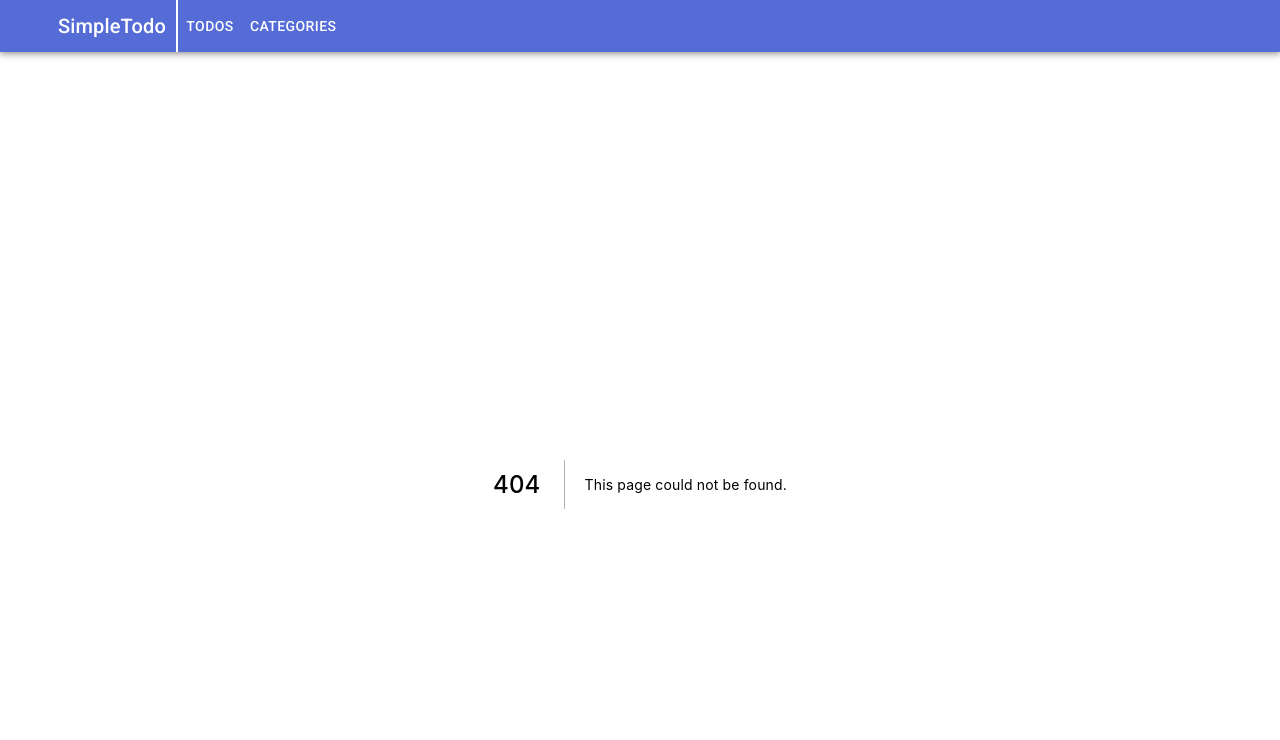
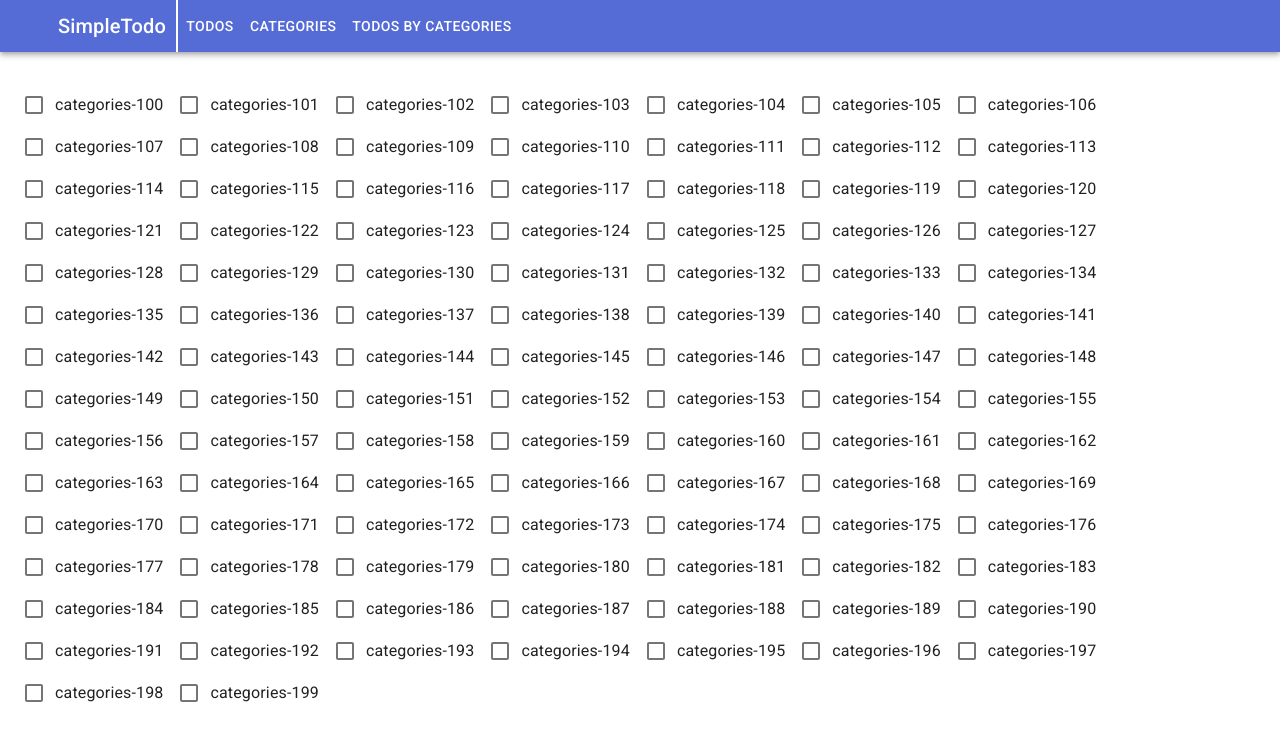
Before and after one commit to rayzaarasj/nextjs-graphql-simple-todo-fe, a Next.js app: page /todos-by-categories in a window 1280 px wide. Before the commit this address had no page. Shown: the top 740 px of the page. Built offline with nearby package versions, Linux system fonts and the light colour scheme; no server answers.

Commit message:
try checkboxes with state

```diff
--- a/src/components/Header.tsx
+++ b/src/components/Header.tsx
@@ -28,6 +28,9 @@ export const Header: FC = () => {
           <Button color="inherit" href="/categories">
             Categories
           </Button>
+          <Button color="inherit" href="/todos-by-categories">
+            Todos by Categories
+          </Button>
         </Toolbar>
       </Container>
     </AppBar>
--- a/src/pages/categories/index.tsx
+++ b/src/pages/categories/index.tsx
@@ -9,7 +9,7 @@ import React, { ReactElement } from 'react';
 import { Category } from '../../components/Category';
 import { useGetCategoriesQuery } from '../../__generated__/graphql';
 
-type CategoryType = {
+export type CategoryType = {
   id: number;
   category: string;
 };
--- /dev/null
+++ b/src/pages/todos-by-categories/index.tsx
@@ -0,0 +1,62 @@
+import { Checkbox, Container, FormControlLabel } from '@material-ui/core';
+import { Box, CircularProgress } from '@material-ui/core';
+import React, { ReactElement, useState } from 'react';
+import { useGetCategoriesQuery } from '../../__generated__/graphql';
+import { CategoryType } from '../categories';
+
+export default function TodosByCategories(): ReactElement {
+  const [categoryIsCheked, updatecategoryIsChecked] = useState<
+    Map<number, boolean>
+  >(new Map<number, boolean>());
+  const { data, loading } = useGetCategoriesQuery();
+  const categories: CategoryType[] = [];
+  data?.categories?.forEach((category) => {
+    categories.push({
+      id: parseInt(category.id),
+      category: category.category || '',
+    });
+    categoryIsCheked.set(parseInt(category.id), false);
+  });
+
+  // add more mock checboxes
+  for (let i = 0; i < 100; i++) {
+    categories.push({ id: i + 100, category: `categories-${i + 100}` });
+    categoryIsCheked.set(i + 100, false);
+  }
+
+  if (loading) {
+    return (
+      <Box marginY="40px" display="flex" justifyContent="center">
+        <CircularProgress />
+      </Box>
+    );
+  }
+
+  const handleCategoryCheckChange = (id: number) => {
+    console.log(categoryIsCheked);
+    const newState = new Map(
+      categoryIsCheked.set(id, !categoryIsCheked.get(id))
+    );
+    updatecategoryIsChecked(newState);
+  };
+
+  return (
+    <Container>
+      {categories.map((category: CategoryType, index: number) => {
+        return (
+          <FormControlLabel
+            key={index}
+            control={
+              <Checkbox
+                checked={categoryIsCheked.get(category.id)}
+                onChange={() => handleCategoryCheckChange(category.id)}
+                value={category.id}
+              />
+            }
+            label={category.category}
+          />
+        );
+      })}
+    </Container>
+  );
+}
```
